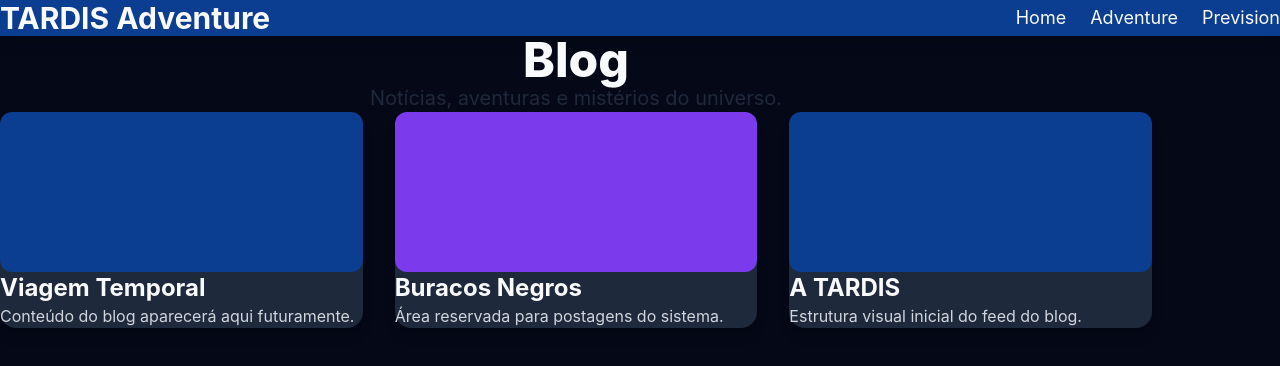
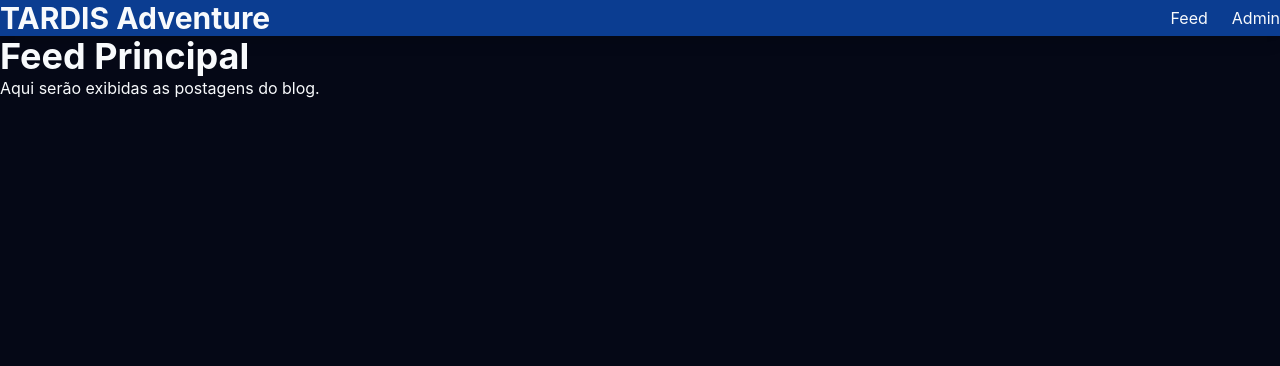
Before and after one commit to ArlensonLorran/TARDIS-Adventure, a Next.js app in the folder frontend/: page / in a window 1280 px wide. Shown: the top 366 px of the page. Built offline with nearby package versions, Linux system fonts and the light colour scheme.

Commit message:
configuração do sistema de rotas do Frontend

```diff
--- /dev/null
+++ b/frontend/app/admin/page.tsx
@@ -0,0 +1,7 @@
+export default function AdminPage() {
+  return (
+    <main>
+      <h1>Painel Administrativo</h1>
+    </main>
+  );
+}
--- a/frontend/app/page.tsx
+++ b/frontend/app/page.tsx
@@ -1,113 +1,37 @@
+import Link from "next/link";
 export default function Home() {
   return (
     <main className="min-h-screen bg-space-dark text-star">
 
-      {/* HEADER */}
       <header className="bg-azul-tardis shadow-lg">
-
         <div className="max-w-7xl mx-auto px-6 py-4 flex items-center justify-between">
 
-          {/* LOGO */}
           <h1 className="text-3xl font-bold">
             TARDIS Adventure
           </h1>
 
-          {/* MENU */}
-          <nav className="flex gap-6 text-lg">
+          <nav className="flex gap-6">
+            <Link href="/">
+              Feed
+            </Link>
 
-            <a
-              href="/"
-              className="hover:text-galaxy transition"
-            >
-              Home
-            </a>
-
-            <a
-              href="/adventure"
-              className="hover:text-galaxy transition"
-            >
-              Adventure
-            </a>
-
-            <a
-              href="/prevision"
-              className="hover:text-galaxy transition"
-            >
-              Prevision
-            </a>
-
+            <Link href="/admin">
+              Admin
+            </Link>
           </nav>
 
         </div>
 
       </header>
 
-      {/* ÁREA PRINCIPAL */}
-      <section className="max-w-6xl mx-auto px-6 py-16">
+      <section className="max-w-6xl mx-auto p-8">
+        <h2 className="text-4xl font-bold mb-4">
+          Feed Principal
+        </h2>
 
-        {/* TÍTULO */}
-        <div className="mb-12 text-center">
-
-          <h2 className="text-5xl font-extrabold mb-4">
-            Blog
-          </h2>
-
-          <p className="text-space-light text-xl">
-            Notícias, aventuras e mistérios do universo.
-          </p>
-
-        </div>
-
-        {/* FEED DO BLOG */}
-        <div className="grid gap-8 md:grid-cols-2 lg:grid-cols-3">
-
-          {/* CARD 1 */}
-          <article className="bg-space-light p-6 rounded-2xl shadow-lg">
-
-            <div className="h-40 bg-azul-tardis rounded-xl mb-4"></div>
-
-            <h3 className="text-2xl font-bold mb-3">
-              Viagem Temporal
-            </h3>
-
-            <p className="text-gray-300">
-              Conteúdo do blog aparecerá aqui futuramente.
-            </p>
-
-          </article>
-
-          {/* CARD 2 */}
-          <article className="bg-space-light p-6 rounded-2xl shadow-lg">
-
-            <div className="h-40 bg-galaxy rounded-xl mb-4"></div>
-
-            <h3 className="text-2xl font-bold mb-3">
-              Buracos Negros
-            </h3>
-
-            <p className="text-gray-300">
-              Área reservada para postagens do sistema.
-            </p>
-
-          </article>
-
-          {/* CARD 3 */}
-          <article className="bg-space-light p-6 rounded-2xl shadow-lg">
-
-            <div className="h-40 bg-azul-tardis rounded-xl mb-4"></div>
-
-            <h3 className="text-2xl font-bold mb-3">
-              A TARDIS
-            </h3>
-
-            <p className="text-gray-300">
-              Estrutura visual inicial do feed do blog.
-            </p>
-
-          </article>
-
-        </div>
-
+        <p>
+          Aqui serão exibidas as postagens do blog.
+        </p>
       </section>
 
     </main>
--- /dev/null
+++ b/frontend/app/post/[id]/page.tsx
@@ -0,0 +1,11 @@
+export default function PostPage({
+  params,
+}: {
+  params: { id: string };
+}) {
+  return (
+    <main>
+      <h1>Post {params.id}</h1>
+    </main>
+  );
+}
--- /dev/null
+++ b/frontend/components/PostCard.tsx
@@ -0,0 +1,32 @@
+import Link from "next/link";
+interface PostCardProps {
+  title: string;
+  description: string;
+}
+
+export default function PostCard({
+  title,
+  description,
+}: PostCardProps) {
+  return (
+    <article className="bg-space-light p-6 rounded-2xl shadow-lg">
+
+      <div className="h-40 bg-azul-tardis rounded-xl mb-4"></div>
+
+      <h3 className="text-2xl font-bold mb-3">
+        {title}
+      </h3>
+
+      <p className="text-gray-300">
+        {description}
+      </p>
+
+    </article>
+  );
+}
+<Link
+  href="/post/1"
+  className="mt-4 inline-block bg-azul-tardis px-4 py-2 rounded"
+>
+  Ler postagem
+</Link>
```
